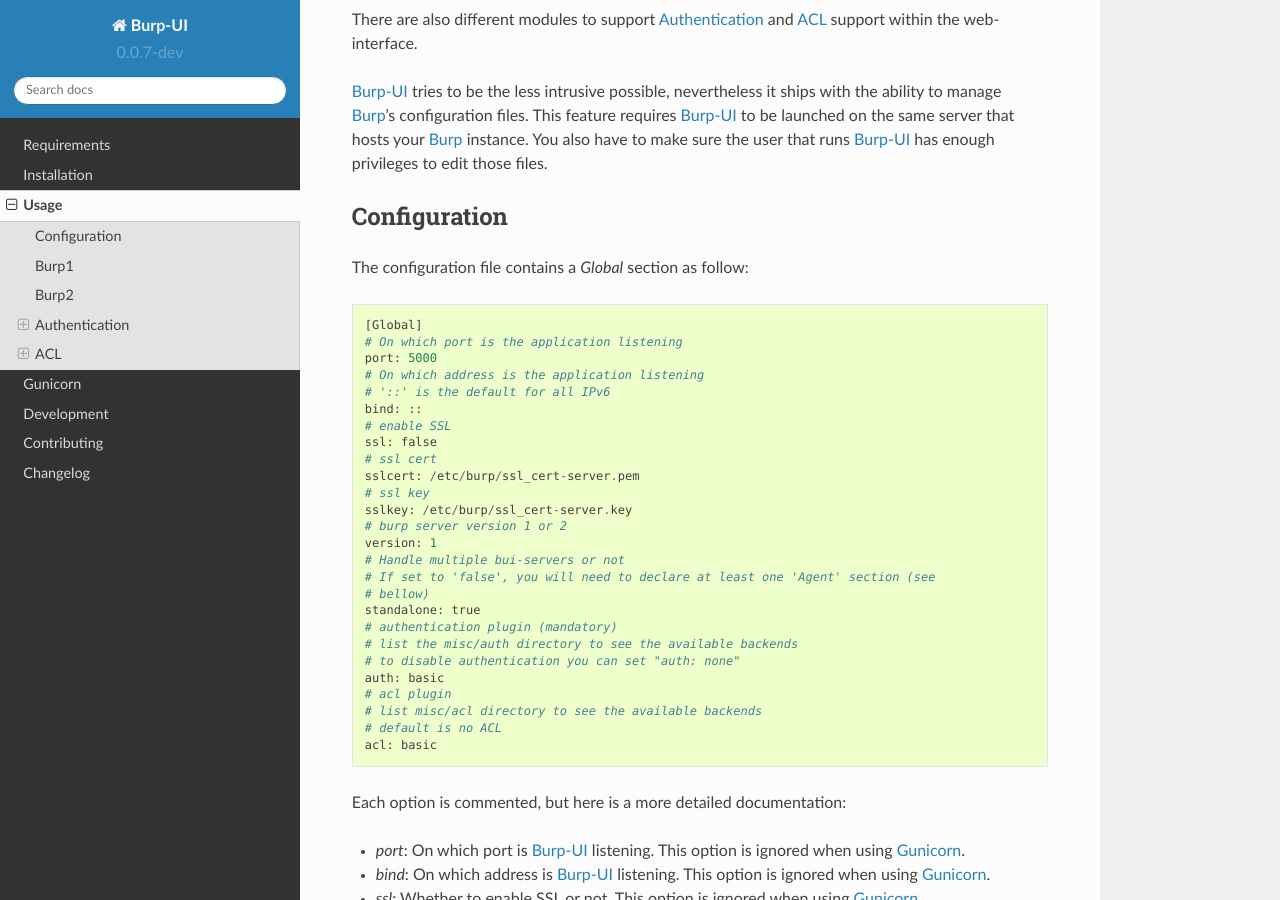
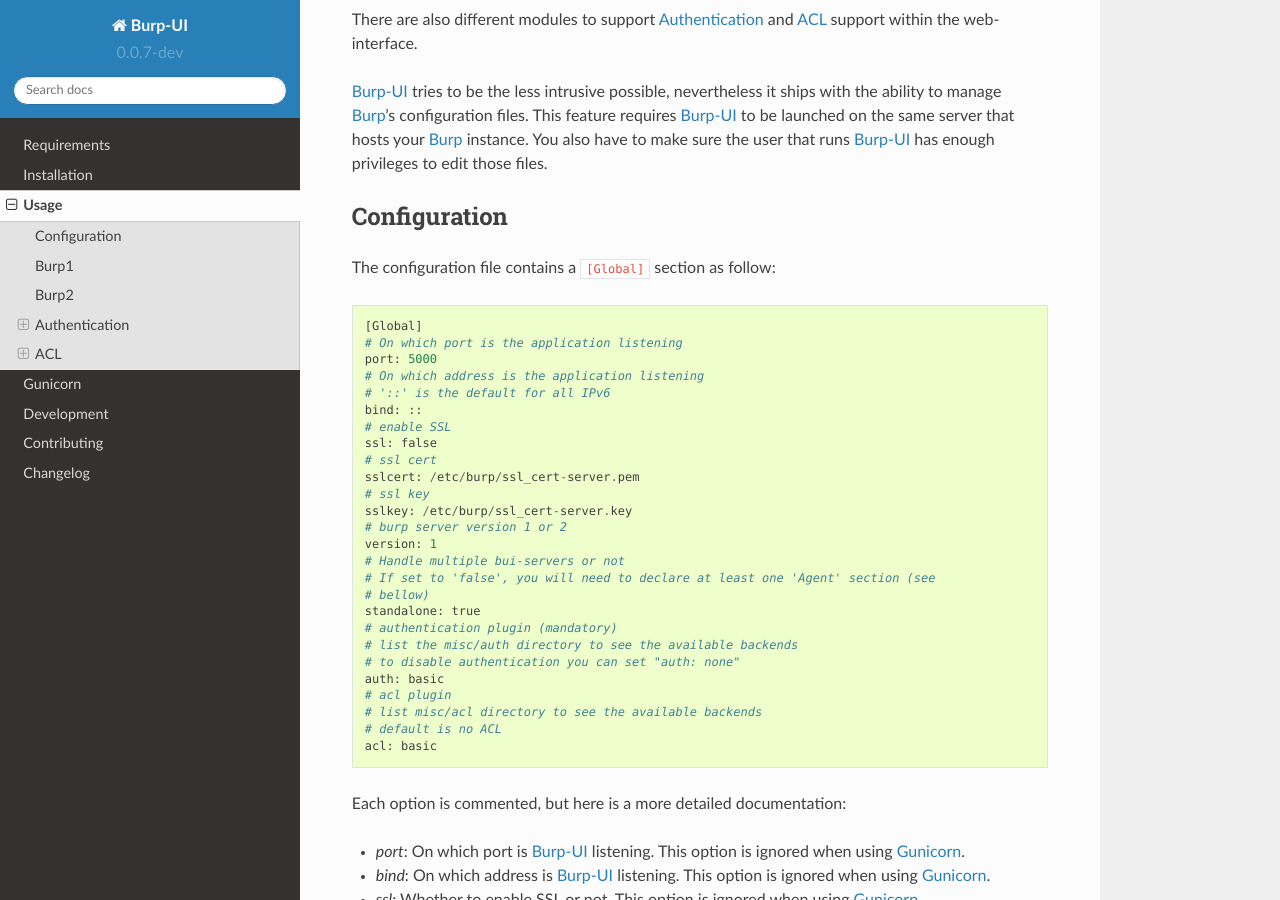
Before and after one commit to ziirish/burp-ui, a Sphinx documentation site: the page built from docs/usage.rst, in a window 1280 px wide and 900 px high, scrolled down 345 px. Built offline with Sphinx 7.4.7 and the Read the Docs theme 2.0.0, drawn with Linux system fonts in a browser that asks for light colours; pages that are not in the unit, such as notebooks, are missing from menus.

Commit message:
more consistent doc

```diff
--- a/docs/usage.rst
+++ b/docs/usage.rst
@@ -25,7 +25,7 @@
 Configuration
 -------------
 
-The configuration file contains a *Global* section as follow:
+The configuration file contains a ``[Global]`` section as follow:
 
 ::
 
@@ -177,8 +177,8 @@
 - `LDAP`_
 - `Basic`_
 
-To disable the *authentication* backend, set the *auth* option of the *[Global]*
-section to *none*:
+To disable the *authentication* backend, set the *auth* option of the
+``[Global]`` section to *none*:
 
 ::
 
@@ -191,7 +191,7 @@
 
 The *ldap* authentication backend has some dependencies, please refer to the
 `requirements <requirements.html>`_ page. To enable this backend, you need to
-set the *auth* option of the *[Global]* section to *ldap*:
+set the *auth* option of the ``[Global]`` section to *ldap*:
 
 ::
 
@@ -235,7 +235,7 @@
 ^^^^^
 
 In order for the *basic* authentication backend to be enabled, you need to set
-the *auth* option of the *[Global]* section to *basic*:
+the *auth* option of the ``[Global]`` section to *basic*:
 
 ::
 
@@ -267,7 +267,7 @@
 
 - `Basic ACL`_
 
-To disable the *acl* backend, set the *acl* option of the *[Global]* section to
+To disable the *acl* backend, set the *acl* option of the ``[Global]`` section to
 *none*:
 
 ::
@@ -281,7 +281,7 @@
 
 
 The *basic* acl backend can be enabled by setting the *acl* option of the
-*[Global]* section to *basic*:
+``[Global]`` section to *basic*:
 
 ::
 
```
